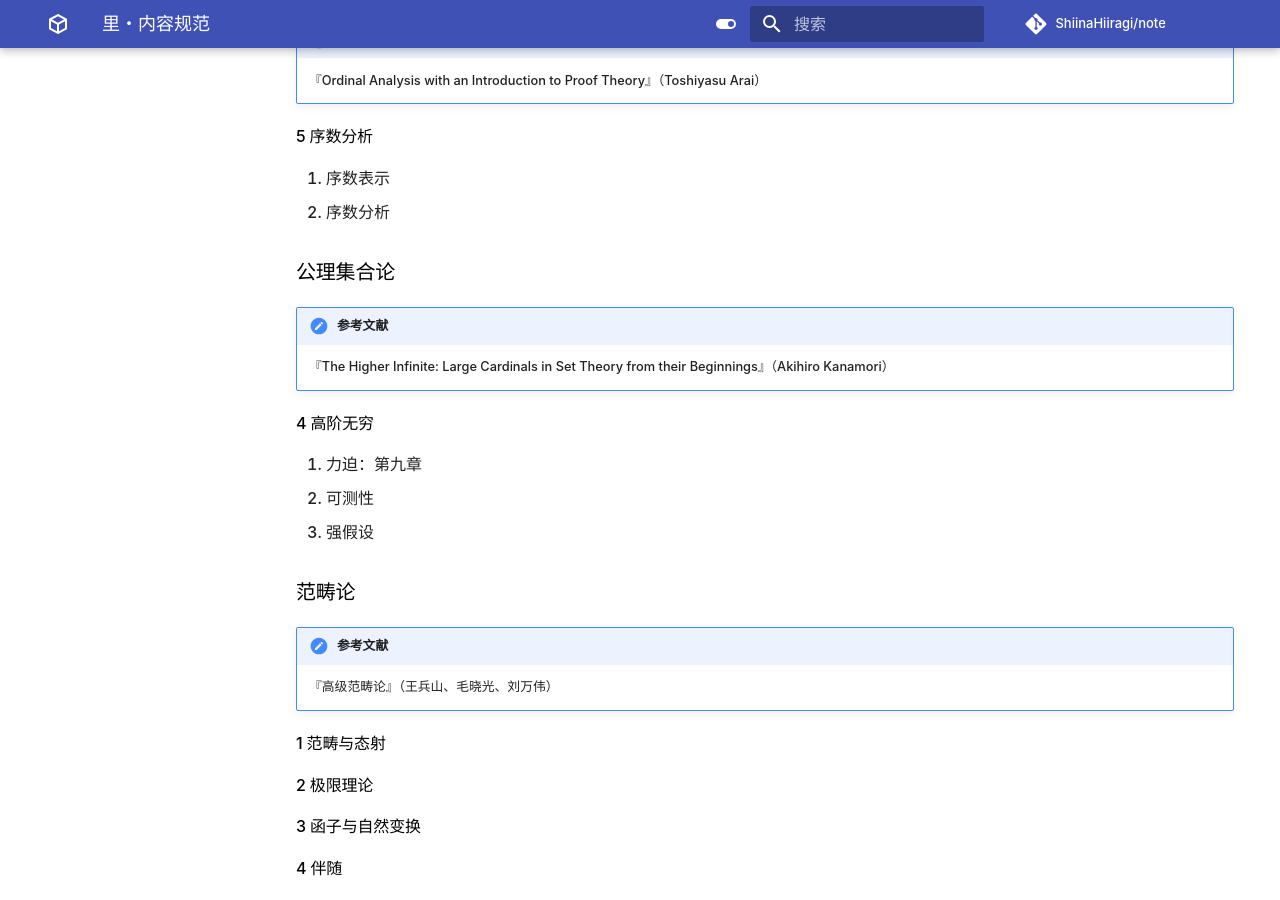
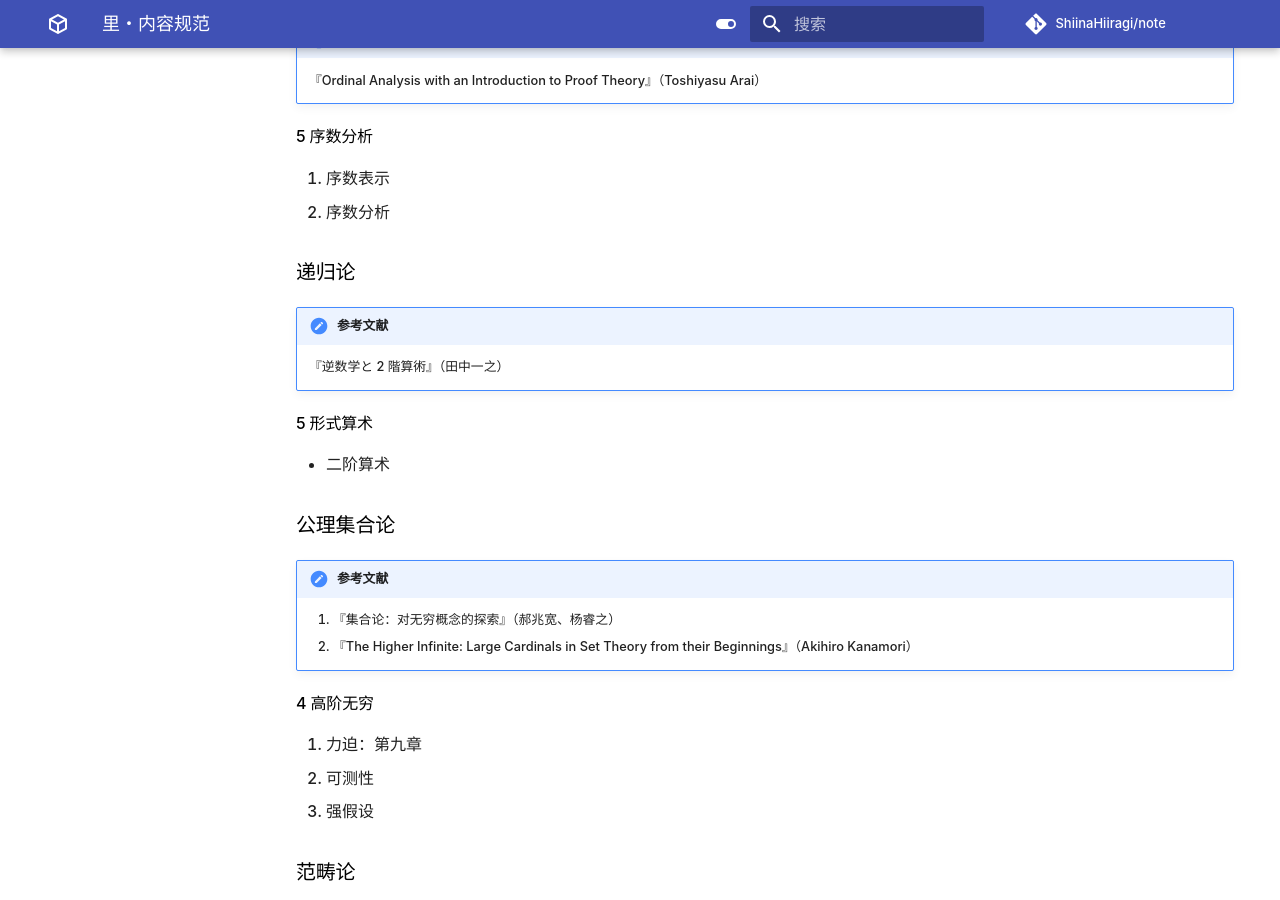
Before and after one commit to ShiinaHiiragi/note, an MkDocs documentation site: the page built from docs/intro/itoc.md, in a window 1280 px wide and 900 px high, scrolled down 257 px. Built offline with MkDocs 1.6.1 and Material for MkDocs 9.7.7, drawn with Linux system fonts in a browser that asks for light colours; comment, search, counter and statistics services are not loaded.

Commit message:
change toc

```diff
--- a/docs/intro/itoc.md
+++ b/docs/intro/itoc.md
@@ -9,10 +9,19 @@
 1. 序数表示
 2. 序数分析
 
+### 递归论
+
+!!! note "参考文献"
+    『逆数学と 2 階算術』（田中一之）
+
+#### 5 形式算术
+- 二阶算术
+
 ### 公理集合论
 
 !!! note "参考文献"
-    『The Higher Infinite: Large Cardinals in Set Theory from their Beginnings』（Akihiro Kanamori）
+    1. 『集合论：对无穷概念的探索』（郝兆宽、杨睿之）
+    2. 『The Higher Infinite: Large Cardinals in Set Theory from their Beginnings』（Akihiro Kanamori）
 
 #### 4 高阶无穷
 1. 力迫：第九章
```
Also changed, not shown: docs/intro/toc.md (+1 -3 lines), docs/logic/set/cont.md (+0 -2 lines).
